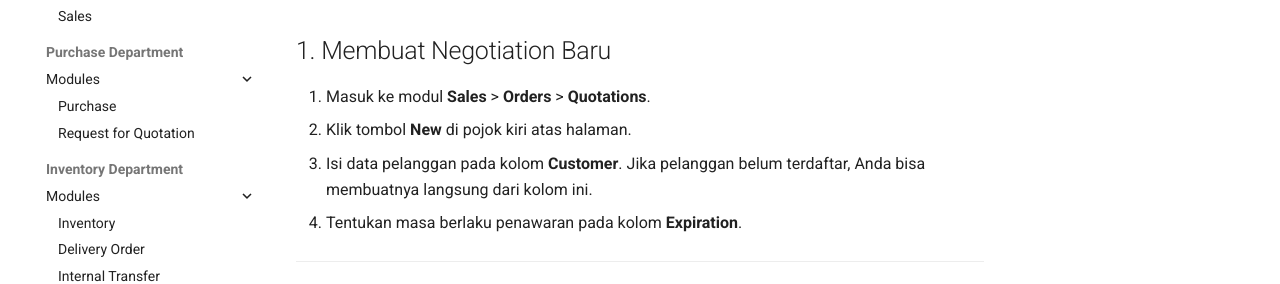
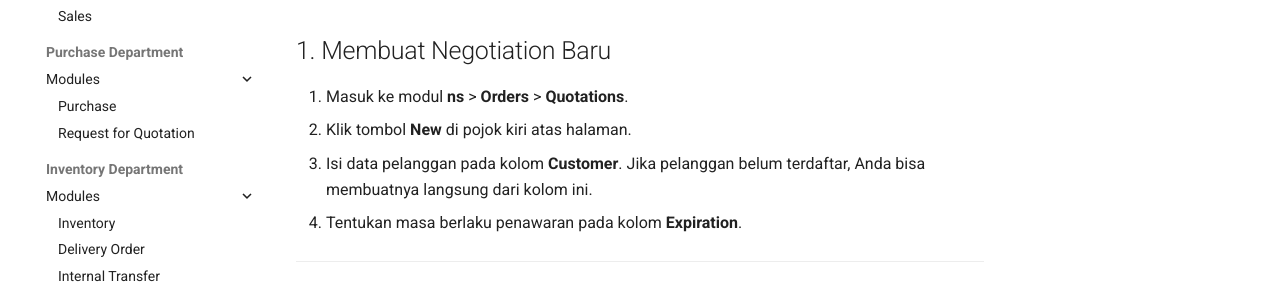
Before and after one commit to MAPITDS/odoo-user-manual, an MkDocs documentation site: the page built from docs/negotiation_sheet/negotiation_sheet.md, in a window 1280 px wide and 900 px high. Shown: the part 238-522 px from the top of the window. Built offline with MkDocs 1.6.1 and Material for MkDocs 9.7.7, drawn with Linux system fonts in a browser that asks for light colours.

Commit message:
Update negotiation_sheet.md
@bangjc

```diff
--- a/docs/negotiation_sheet/negotiation_sheet.md
+++ b/docs/negotiation_sheet/negotiation_sheet.md
@@ -4,7 +4,7 @@ Halaman ini menjelaskan langkah-langkah standar untuk membuat dokumen *Quotation
 
 ## 1. Membuat Negotiation Baru
 
-1. Masuk ke modul **Sales** > **Orders** > **Quotations**.
+1. Masuk ke modul **ns** > **Orders** > **Quotations**.
 2. Klik tombol **New** di pojok kiri atas halaman.
 3. Isi data pelanggan pada kolom **Customer**. Jika pelanggan belum terdaftar, Anda bisa membuatnya langsung dari kolom ini.
 4. Tentukan masa berlaku penawaran pada kolom **Expiration**.
```
